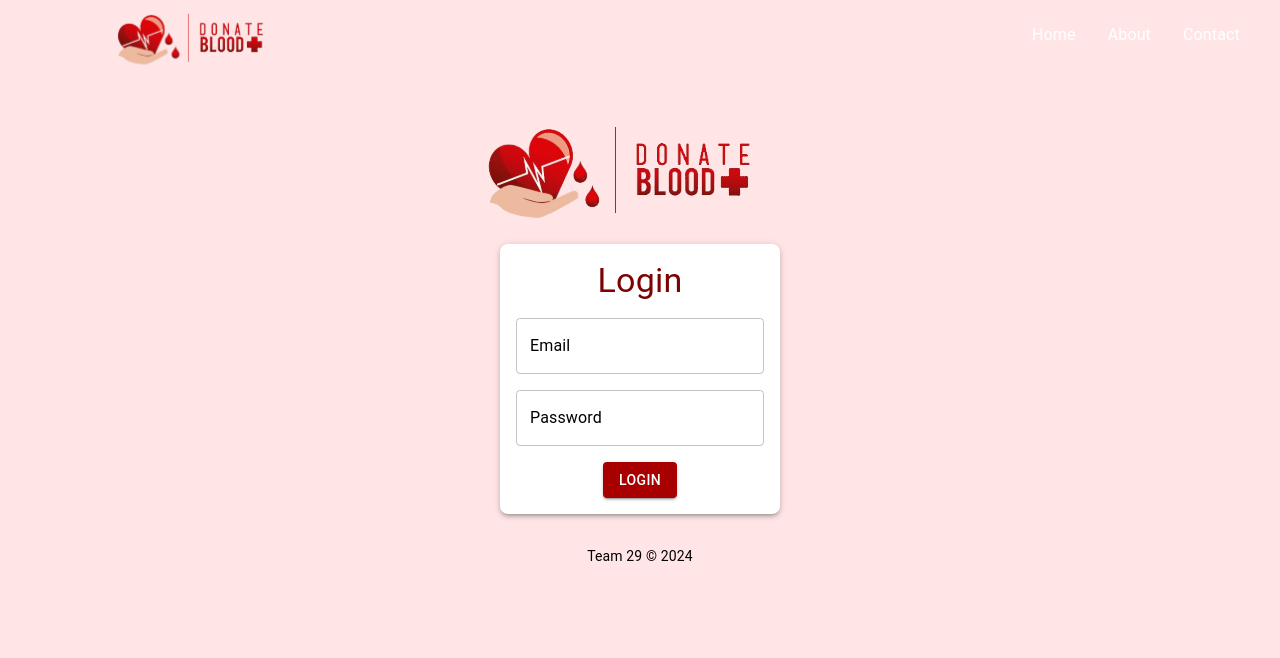
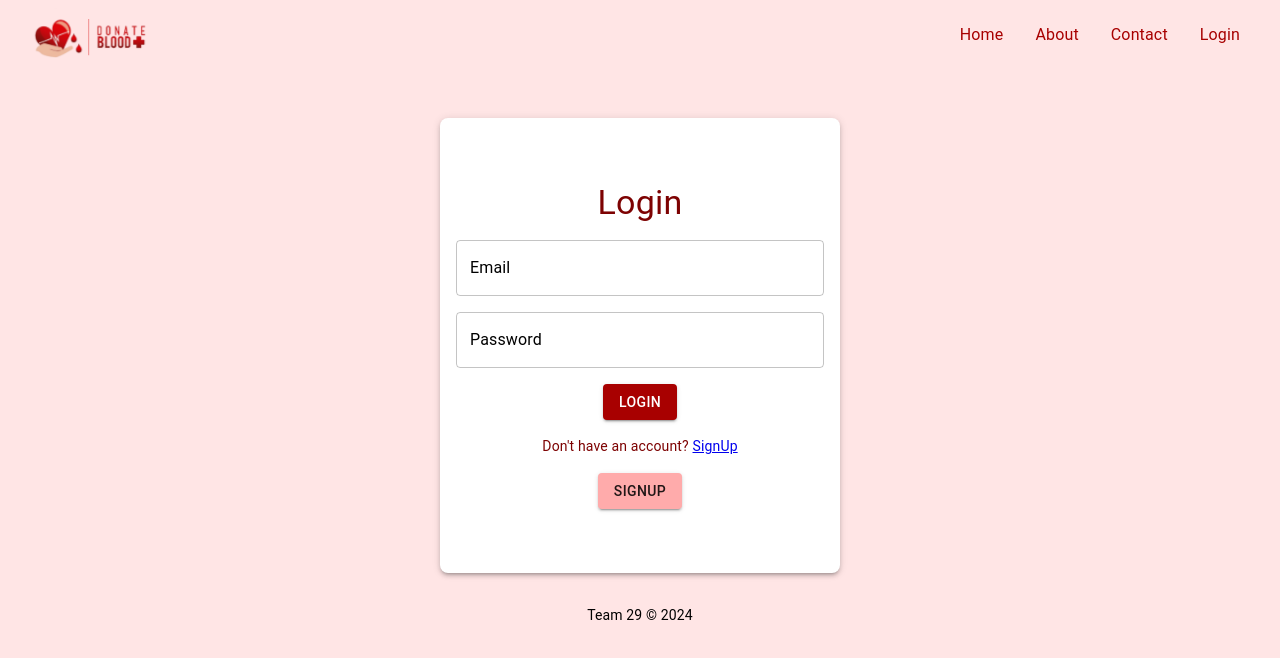
Before and after one commit to tharushasamarawickrama/rad-project-frontend, a React (Create React App) app: page /login in a window 1280 px wide. Shown: the top 658 px of the page. Built offline with nearby package versions, Linux system fonts and the light colour scheme.

Commit message:
chore: Update NavBar component to include Login link

```diff
--- a/src/App.jsx
+++ b/src/App.jsx
@@ -33,7 +33,16 @@
       text: {
         primary: "#7D0202",
         secondary: "#000000",
-        text: "#fff",
+        text: "#ffffff",
+      },
+    },
+    components: {
+      MuiTextField: {
+        styleOverrides: {
+          root: {
+            width: "100%",
+          },
+        },
       },
     },
   });
--- a/src/components/NavBar.js
+++ b/src/components/NavBar.js
@@ -24,6 +24,7 @@
     { text: "Home", path: "/" },
     { text: "About", path: "/about" },
     { text: "Contact", path: "/contact" },
+    { text: "Login", path: "/login" },
   ];
 
   const handleNavigation = (path) => {
@@ -39,13 +40,14 @@
       }}
     >
       <Toolbar>
-        <Logo height={70} />
+        <Logo height={70} width={150} />
         {isMobile ? (
           <>
             <IconButton
               edge="end"
               color="inherit"
               onClick={() => setDrawerOpen(!drawerOpen)}
+              sx={{ display: "flex", justifyContent: "flex-end", flexGrow: 1 }}
             >
               <MenuIcon />
             </IconButton>
@@ -60,7 +62,12 @@
                     key={item.text}
                     onClick={() => handleNavigation(item.path)}
                   >
-                    <Typography textAlign="center">{item.text}</Typography>
+                    <Typography
+                      textAlign="center"
+                      color={theme.palette.primary.main}
+                    >
+                      {item.text}
+                    </Typography>
                   </MenuItem>
                 ))}
               </Box>
@@ -75,7 +82,9 @@
                 key={item.text}
                 onClick={() => handleNavigation(item.path)}
               >
-                <Typography>{item.text}</Typography>
+                <Typography color={theme.palette.primary.main}>
+                  {item.text}
+                </Typography>
               </MenuItem>
             ))}
           </Box>
--- a/src/pages/Login.jsx
+++ b/src/pages/Login.jsx
@@ -9,6 +9,7 @@
 import { loginApi } from "../api/api";
 import { useState } from "react";
 import { ReactComponent as Logo } from "../assets/logo.svg";
+import { NavLink } from "react-router-dom";
 
 function Login() {
   const [email, setEmail] = useState("");
@@ -29,17 +30,21 @@
           flexDirection: "column",
         }}
       >
-        <Logo />
         <Paper
           elevation={3}
           sx={{
-            p: 2,
+            px: 2,
+            py: 8,
             mt: 2,
             borderRadius: 2,
             display: "flex",
             flexDirection: "column",
             alignItems: "center",
             gap: 2,
+            width: {
+              xs: "100%",
+              sm: 400,
+            },
           }}
         >
           <Typography variant="h4">Login</Typography>
@@ -58,6 +63,12 @@
           <Button variant="contained" color="primary" onClick={handleLogin}>
             Login
           </Button>
+          <Typography variant="body2">
+            Don't have an account? <NavLink to="/signup">SignUp</NavLink>
+          </Typography>
+          <Button variant="contained" color="secondary">
+            SignUp
+          </Button>
         </Paper>
       </Box>
     </Container>
```
